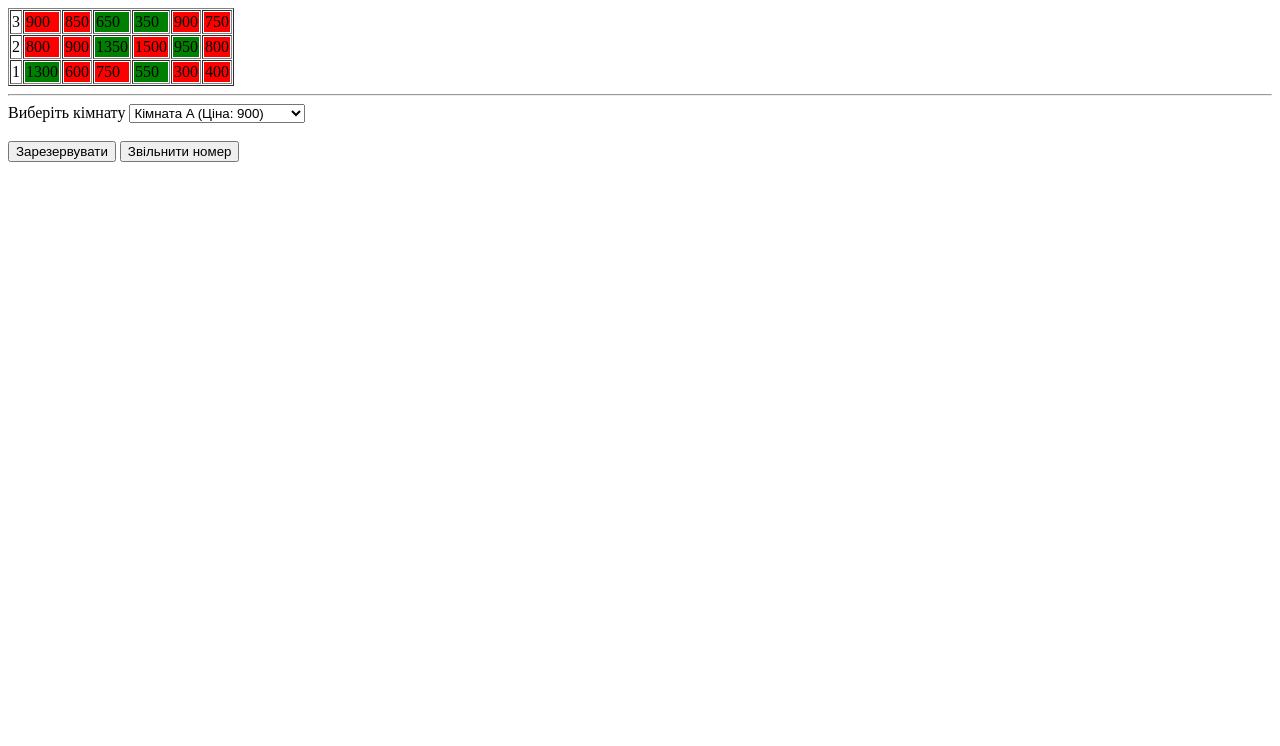
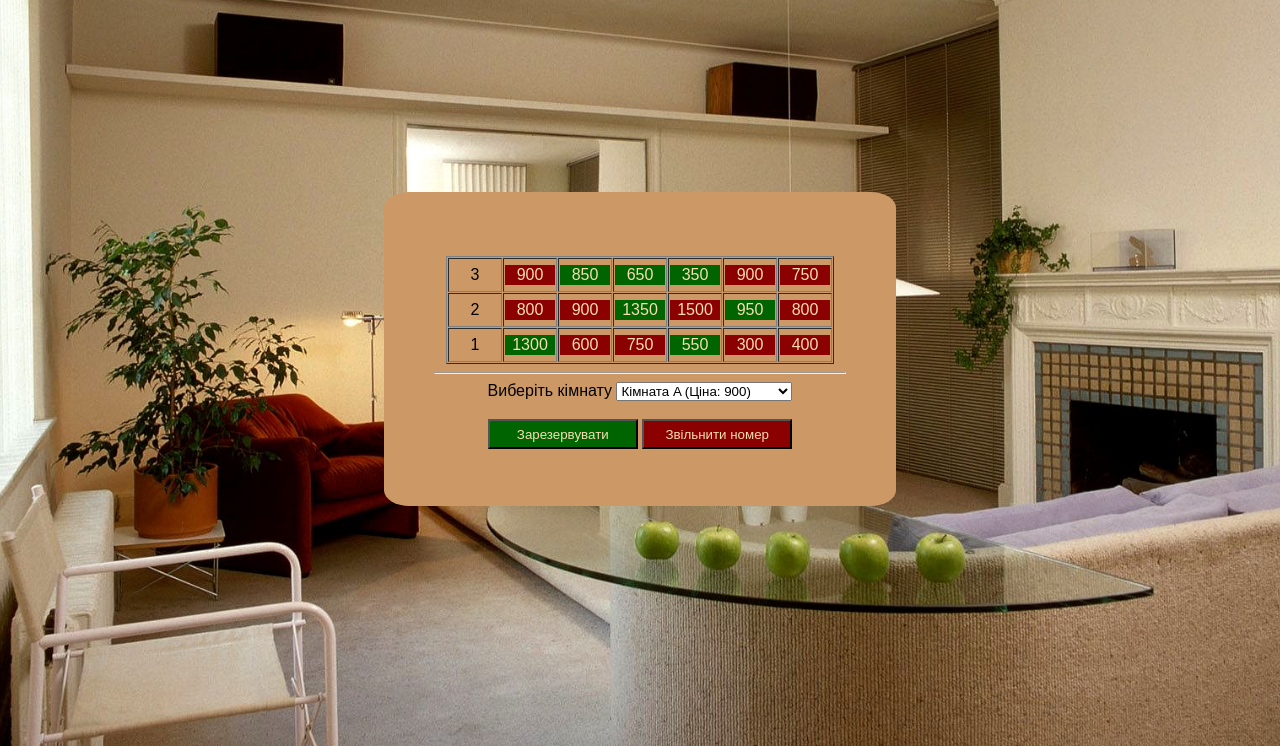
Before and after one commit to Nazik4114/TeamProject, a PHP site: page / in a window 1280 px wide. Shown: the top 746 px of the page. Run offline with PHP 8.4, Linux system fonts and the light colour scheme.

Commit message:
design of main page

```diff
--- a/Level_3/hostel/views/form.php
+++ b/Level_3/hostel/views/form.php
@@ -13,6 +13,6 @@
         <?php endforeach  ?>
     </select>
     <br><br>
-    <input type="submit" name="go" value="Зарезервувати">
-    <input type="submit" name="go_out" value="Звільнити номер">
+    <input type="submit" name="go" value="Зарезервувати" class="reserve">
+    <input type="submit" name="go_out" value="Звільнити номер" class="moveOut">
 </form>
--- a/Level_3/hostel/views/main.php
+++ b/Level_3/hostel/views/main.php
@@ -6,12 +6,33 @@
         <meta name="viewport" content="width=device-width, initial-scale=1.0">
         <title>Букінг проект</title>
         <style>
+            body{
+                background-image: url(images/start.jpg);
+                background-attachment: fixed;
+                background-repeat: no-repeat;
+                background-position: center;
+                background-size: 1350px, auto;
+                margin: 0px;
+            }
+            .mainPage{
+                width: 40%;
+                height: 250px;
+                margin: auto;
+                margin-top: 15%;
+                text-align: center;
+                font-family: 'Arial';
+                font-size: 100%;
+                padding-top: 5%;
+                background-color: #CC9966;
+                border-radius: 5%;
+            }
+
             .cell {
                 padding: 1px;
-                background-color: green;
+                background-color: darkgreen;
             }
             .booked {
-                background-color: red;
+                background-color: darkred;
             }
             .disabled {
               color: red;
@@ -19,11 +40,43 @@
             .free {
               color: green;
             }
+
+            table{
+                margin: auto;
+                color: wheat;
+            }
+            td{
+                width: 50px;
+                height: 30px;
+                text-align: center;
+            }
+            .floorNumber{
+                color: black;
+            }
+
+            hr{
+                width: 80%;
+            }
+
+            .reserve{
+                height: 30px;
+                width: 150px;
+                background-color: darkgreen;
+                color: wheat;
+            }
+            .moveOut{
+                height: 30px;
+                width: 150px;
+                background-color: darkred;
+                color: wheat;
+            }
         </style>
     </head>
     <body>
-        <?php require_once VIEWS_PATH.'table.php' ?>
-        <hr>
-        <?php require_once VIEWS_PATH.'form.php' ?>
+        <div class="mainPage">
+            <?php require_once VIEWS_PATH.'table.php' ?>
+            <hr>
+            <?php require_once VIEWS_PATH.'form.php' ?>
+        </div>
     </body>
 </html>
--- a/Level_3/hostel/views/table.php
+++ b/Level_3/hostel/views/table.php
@@ -3,7 +3,7 @@
     <table cellpadding="1" cellspacing="1" border="1">
         <?php foreach($flats as $floor => $rooms): ?>
             <tr>
-                <td><?= $floor ?></td>
+                <td class="floorNumber"><?= $floor ?></td>
                 <?php foreach($rooms as $room_number => $options): ?>
                     <td>
                         <?php $booked_css = ('booked' == $options['status'])? 'booked':'' ?>
```
Also changed, not shown: Level_3/hostel/images/start.jpg (added), Level_3/hostel/storage/booking.json.
